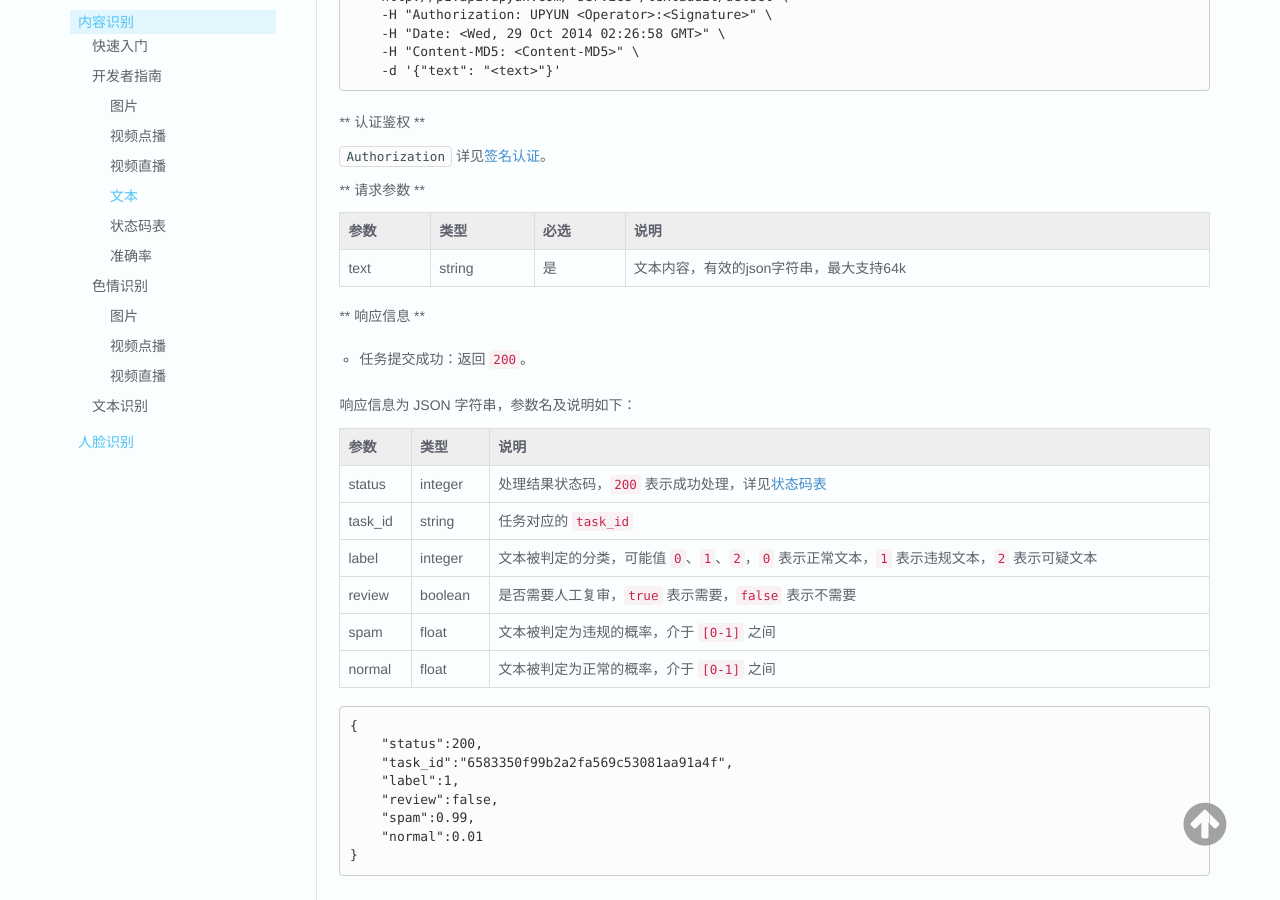
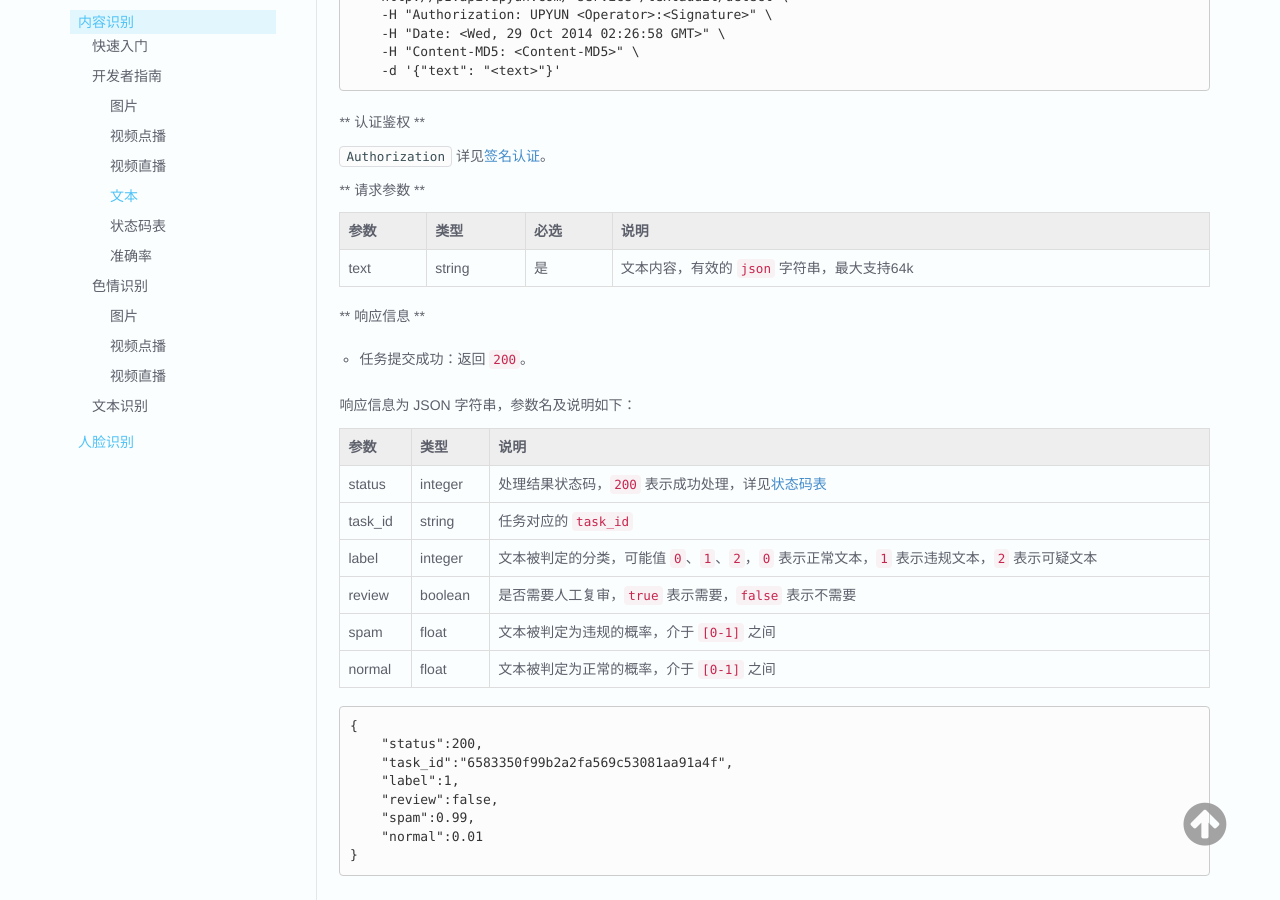
Before and after one commit to upyun/docs, an MkDocs documentation site: the page built from sources/ai/audit.md, in a window 1280 px wide and 900 px high, scrolled down 11154 px. Built offline with MkDocs 1.6.1, drawn with Linux system fonts in a browser that asks for light colours; old or Windows-style settings are respelled for this version of MkDocs.

```diff
--- a/sources/ai/audit.md
+++ b/sources/ai/audit.md
@@ -532,7 +532,7 @@ curl -X POST \
 
 | 参数       		| 类型       	| 必选  	| 说明                              	|
 |-------------------|---------------|-------|-----------------------------------|
-| text           	| string       	| 是    | 文本内容，有效的json字符串，最大支持64k |
+| text           	| string       	| 是    | 文本内容，有效的 `json` 字符串，最大支持64k |
 
 ** 响应信息 **
 
```
